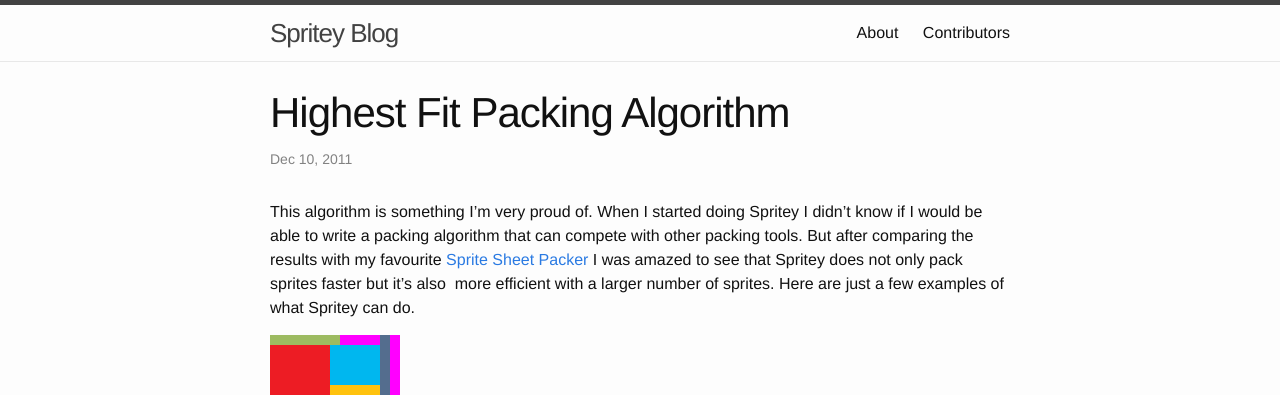
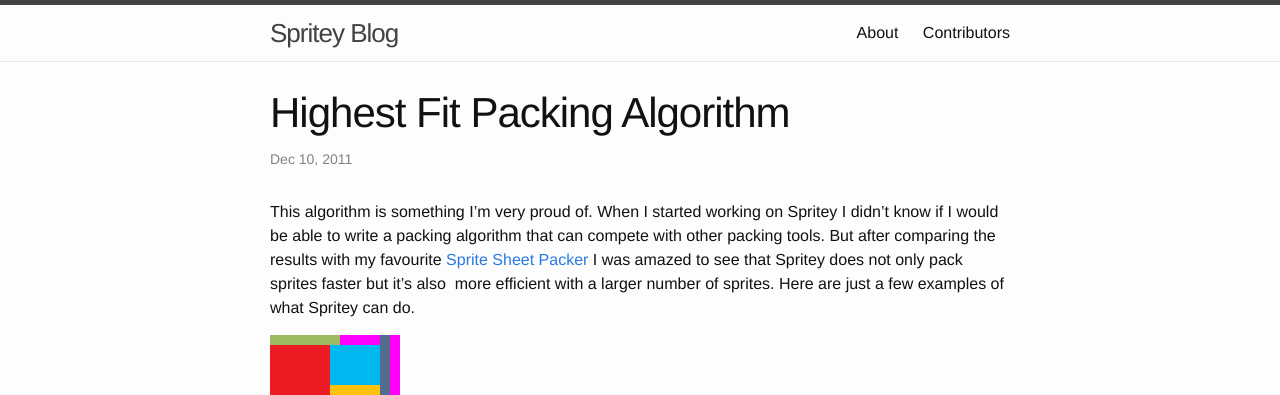
Before and after one commit to mbykovskyy/spritey, a Jekyll site: the page built from _posts/2011-12-10-highest-fit-packing-algorithm.markdown, in a window 1280 px wide. Shown: the top 395 px of the page. Built offline with Jekyll 4.4.1, drawn with Linux system fonts in a browser that asks for light colours.

Commit message:
A bit of maintenance

```diff
--- a/_posts/2010-08-03-flow-strategy-vs-first-fit-strategy.markdown
+++ b/_posts/2010-08-03-flow-strategy-vs-first-fit-strategy.markdown
@@ -45,7 +45,7 @@ This is an improvement on the first approach. Sprites are still positioned in a
 
 ![][flow_strategy_approach2]
 
-I'm not going to theorise about how to implement it, because I haven't found a "decent" way to shift sprites up, ;) but by trying to implement this approach I found a better strategy called the First Fit Strategy.
+I'm not going to theorise about how to implement it, because I haven't found a "decent" way to shift sprites up, but by trying to implement this approach I found a better strategy called the First Fit Strategy.
 
 # First Fit Strategy
 
--- a/_posts/2011-12-10-highest-fit-packing-algorithm.markdown
+++ b/_posts/2011-12-10-highest-fit-packing-algorithm.markdown
@@ -14,7 +14,7 @@ tags:
 - algorithm
 ---
 
-This algorithm is something I'm very proud of. When I started doing Spritey I didn't know if I would be able to write a packing algorithm that can compete with other packing tools. But after comparing the results with my favourite [Sprite Sheet Packer][sprite_packer] I was amazed to see that Spritey does not only pack sprites faster but it's also  more efficient with a larger number of sprites. Here are just a few examples of what Spritey can do.
+This algorithm is something I'm very proud of. When I started working on Spritey I didn't know if I would be able to write a packing algorithm that can compete with other packing tools. But after comparing the results with my favourite [Sprite Sheet Packer][sprite_packer] I was amazed to see that Spritey does not only pack sprites faster but it's also  more efficient with a larger number of sprites. Here are just a few examples of what Spritey can do.
 
 ![][sprite_sheet_1]
 
```
Also changed, not shown: import-wordpress.rb (deleted, +0 -17 lines), 1 other file.
